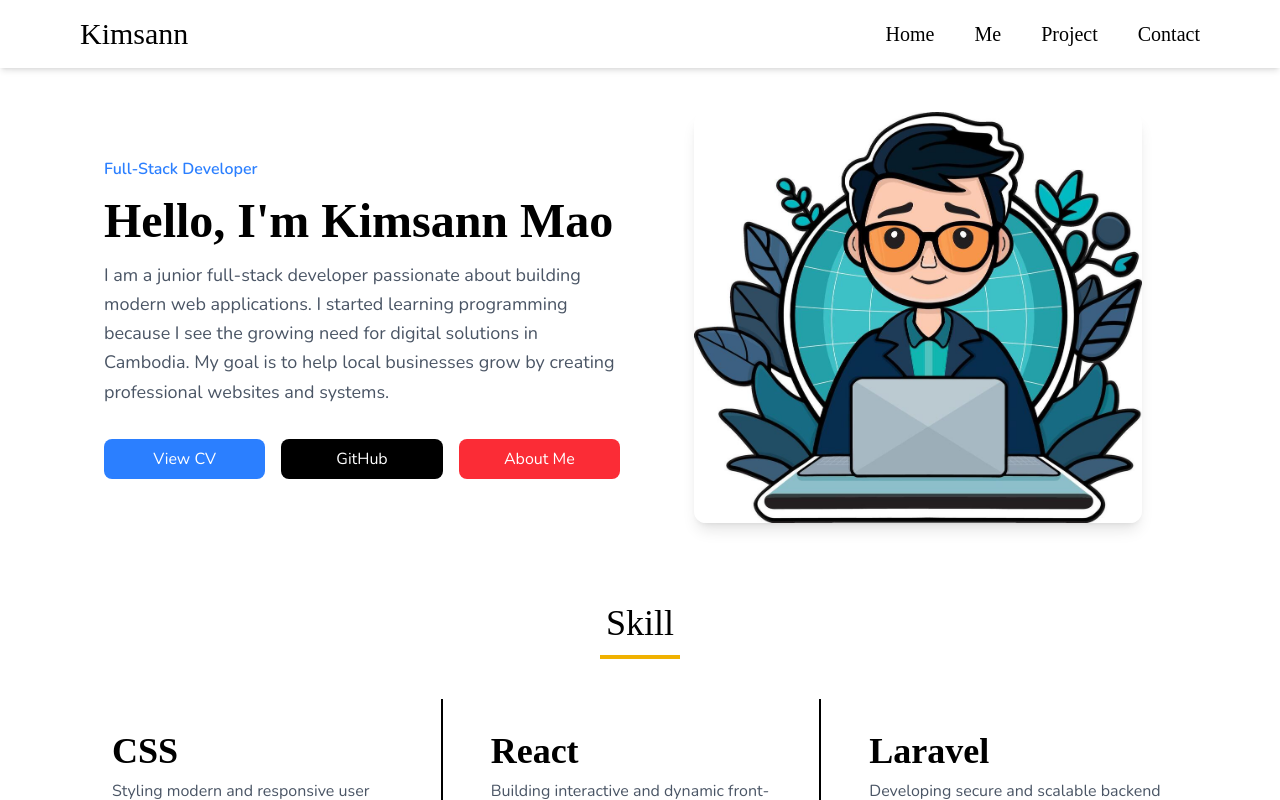
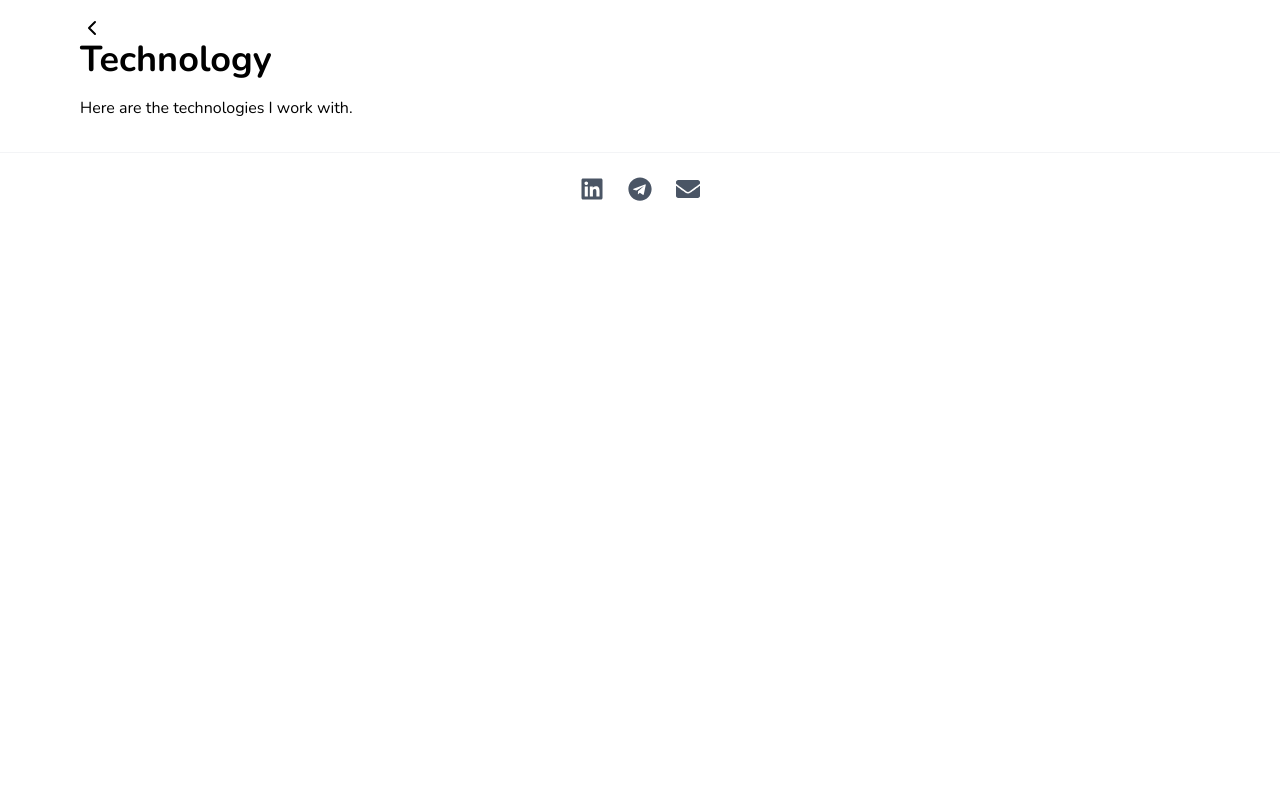
Before and after one commit to the-sann/portfolio, a React (Vite) app: page /technology in a window 1280 px wide. Shown: the top 800 px of the page. Built offline with nearby package versions, Linux system fonts and the light colour scheme; a web font is replaced by a local one.

Commit message:
add teachnology route

```diff
--- a/src/App.jsx
+++ b/src/App.jsx
@@ -1,21 +1,25 @@
 import { Route, Routes } from "react-router-dom";
+
 import Navbar from "./scenes/global/Navbar";
-import Home from "./scenes/home/Home";
-import About from "./scenes/about/About";
 import Footer from "./scenes/global/Footer";
 import ScrollToTop from "./components/ScrollToTop";
 import { useScrollToTop } from "./hooks/useScrollToTop";
 
+import Home from "./scenes/home/Home";
+import Technology from "./scenes/technology/Technology";
+
 function App() {
   const showScrollToTop = useScrollToTop();
+
   return (
     <>
-      <div className="">
-        <Navbar />
-        <Home />
-        <ScrollToTop showScrollTop={showScrollToTop} />
-        <Footer />
-      </div>
+      <Routes>
+        <Route path="/" element={<Home />} />
+        <Route path="/technology" element={<Technology />} />
+      </Routes>
+
+      <ScrollToTop showScrollTop={showScrollToTop} />
+      <Footer />
     </>
   );
 }
--- a/src/scenes/contact/Contact.jsx
+++ b/src/scenes/contact/Contact.jsx
@@ -44,7 +44,7 @@ function Contact() {
     }
   };
   return (
-    <div id="contact">
+    <div className="px-2 md:px-20 mt-24" id="contact">
       <div className="flex flex-col justify-center items-center pt-20 pb-20">
         <p className="text-4xl font-heading ">Contact</p>
         <div className="w-20 h-1 bg-yellow-500 mt-3"></div>
--- a/src/scenes/global/Navbar.jsx
+++ b/src/scenes/global/Navbar.jsx
@@ -2,27 +2,42 @@ import { useState } from "react";
 import { Link } from "react-router-dom";
 
 const Navbar = () => {
-  // state
   const [isOpen, setIsOpen] = useState(false);
+
+  const closeMenu = () => {
+    setIsOpen(false);
+  };
 
   const scrollToTop = () => {
     window.scrollTo({ top: 0, behavior: "smooth" });
   };
 
   return (
-    <>
     <nav className="fixed w-full box-border z-10 top-0 left-0 px-8 md:px-20 py-3 shadow-md bg-white">
-        <div className="flex justify-between items-center  bg-white">
+      <div className="flex justify-between items-center bg-white">
+        {/* Logo */}
         <p className="font-heading text-3xl">
-            <Link to="/" onClick={scrollToTop}>
-              <span className="">K</span>i<span>msann</span>
+          <Link
+            to="/"
+            onClick={() => {
+              closeMenu();
+              scrollToTop();
+            }}
+          >
+            <span>K</span>i<span>msann</span>
           </Link>
         </p>
 
-          <div className="font-heading md:flex gap-10  hidden text-xl md:justify-center md:items-center">
-            <a href="#home" className="">
+        {/* Desktop navigation */}
+        <div className="font-heading md:flex gap-10 hidden text-xl md:justify-center md:items-center">
+          <a href="/" className="cursor-pointer">
             Home
           </a>
+
+          <a href="/technology" className="cursor-pointer">
+            Technology
+          </a>
+
           <div className="relative group py-2">
             <a href="#about" className="cursor-pointer">
               Me
@@ -33,17 +48,28 @@ const Navbar = () => {
                 <li className="hover:text-secondary cursor-pointer transition">
                   My Trip
                 </li>
+
                 <li className="hover:text-secondary cursor-pointer transition">
                   Hobbies
                 </li>
               </ul>
             </div>
           </div>
-            <a href="#project">Project</a>
-            <a href="#contact">Contact</a>
+
+          <a href="#skill" className="cursor-pointer">
+            Skill
+          </a>
+
+          <a href="#project" className="cursor-pointer">
+            Project
+          </a>
+
+          <a href="#contact" className="cursor-pointer">
+            Contact
+          </a>
         </div>
 
-          {/* mobile hamburger */}
+        {/* Mobile hamburger */}
         <button
           className="md:hidden text-black"
           onClick={() => setIsOpen(!isOpen)}
@@ -81,39 +107,37 @@ const Navbar = () => {
           )}
         </button>
       </div>
+
+      {/* Mobile navigation */}
       {isOpen && (
-          <div
-            className={`md:hidden flex flex-col mt-3 gap-4 px-8 py-4 shadow-lg text-xl transition-all duration-300 ${
-              isOpen
-                ? "opacity-100 translate-y-0"
-                : "opacity-0 -translate-y-3 hidden"
-            }`}
-          >
-            <a
-              href="#about"
-              className="hover:text-secondary transition cursor-pointer"
-              onClick={() => setIsOpen(false)}
-            >
+        <div className="md:hidden flex flex-col mt-3 gap-4 px-8 py-4 shadow-lg text-xl">
+          <Link to="/" onClick={closeMenu}>
+            Home
+          </Link>
+
+          <Link to="/technology" onClick={closeMenu}>
+            Technology
+          </Link>
+
+          <Link to="/#about" onClick={closeMenu}>
             Me
-            </a>
-            <a
-              href="#project"
-              className="hover:text-secondary transition cursor-pointer"
-              onClick={() => setIsOpen(false)}
-            >
+          </Link>
+
+          <Link to="/#skill" onClick={closeMenu}>
+            Skill
+          </Link>
+
+          <Link to="/#project" onClick={closeMenu}>
             Project
-            </a>
-            <a
-              href="#contact"
-              className="hover:text-secondary transition cursor-pointer"
-              onClick={() => setIsOpen(false)}
-            >
+          </Link>
+
+          <Link to="/#contact" onClick={closeMenu}>
             Contact
-            </a>
+          </Link>
         </div>
       )}
     </nav>
-    </>
   );
 };
+
 export default Navbar;
--- a/src/scenes/home/Home.jsx
+++ b/src/scenes/home/Home.jsx
@@ -3,9 +3,13 @@ import Contact from "../contact/Contact";
 import Project from "../project/Project";
 import Skill from "../skill/Skill";
 import LandingPage from "./LandingPage";
+import Footer from "../global/Footer";
+import Navbar from "../global/Navbar";
 
 const Home = () => {
   return (
+    <>
+      <Navbar />
       <div className="px-2 md:px-20 mt-4" id="home">
         <LandingPage />
         <Skill />
@@ -13,6 +17,7 @@ const Home = () => {
         <About />
         <Contact />
       </div>
+    </>
   );
 };
 export default Home;
--- a/src/scenes/skill/Skill.jsx
+++ b/src/scenes/skill/Skill.jsx
@@ -1,6 +1,6 @@
 function Skill() {
   return (
-    <div>
+    <div id="skill">
       <div className="flex flex-col justify-center items-center pt-20 ">
         <p className="text-4xl font-heading ">Skill</p>
         <div className="w-20 h-1 bg-yellow-500 mt-3"></div>
--- /dev/null
+++ b/src/scenes/technology/Technology.jsx
@@ -0,0 +1,16 @@
+import { ChevronLeft } from "lucide-react";
+
+const Technology = () => {
+  return (
+    <div className="px-2 md:px-20 mt-4">
+      <a href="/">
+        <ChevronLeft />
+      </a>
+      <h1 className="text-4xl font-bold">Technology</h1>
+
+      <p className="mt-4">Here are the technologies I work with.</p>
+    </div>
+  );
+};
+
+export default Technology;
```
Lines whose indentation alone changed are shown as unchanged.
